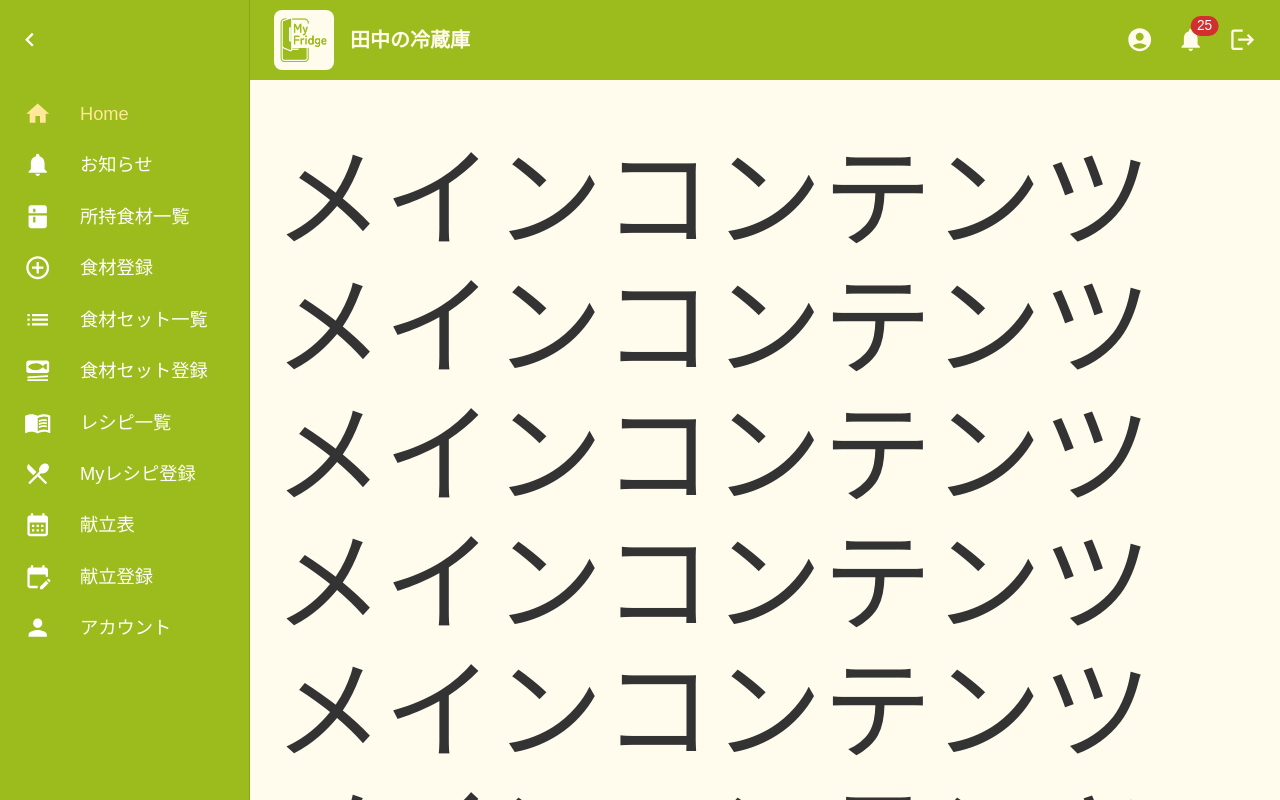
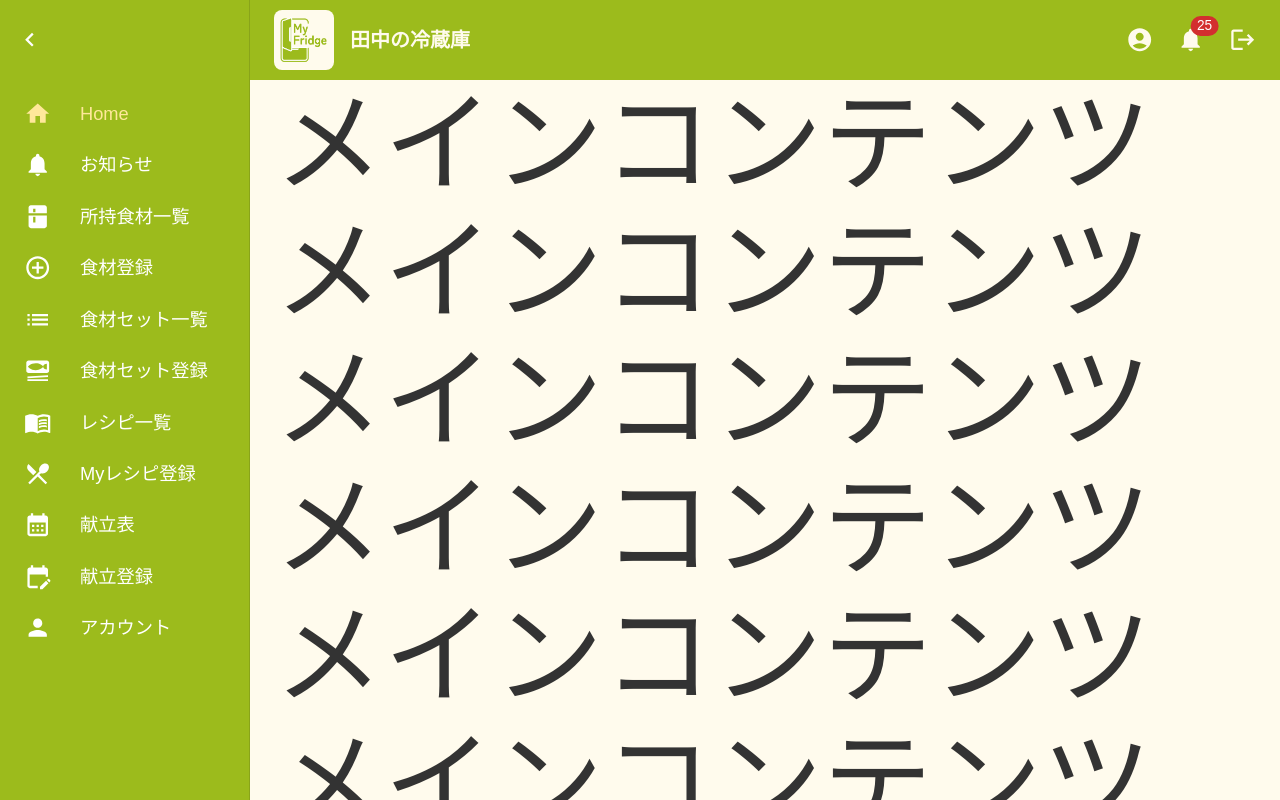
Before and after one commit to masaokaka/my-fridge-frontend, a React (Vite) app in the folder src/: page / in a window 1280 px wide. Shown: the top 800 px of the page. Built offline with nearby package versions, Linux system fonts and the light colour scheme; a web font is replaced by a local one.

Commit message:
add: #9 レイアウトのパディングを修正

```diff
--- a/src/src/components/uniqueParts/Layout/presenter.tsx
+++ b/src/src/components/uniqueParts/Layout/presenter.tsx
@@ -69,7 +69,7 @@ const Layout = ({ children }: Props) => {
           />
           <Container
             sx={{
-              pt: { xs: `${HEADER_HEIGHT_MOBILE}px` },
+              pt: { xs: `${HEADER_HEIGHT_MOBILE}px`, sm: 0 },
               minHeight: {
                 sm: `calc(100vh - ${HEADER_HEIGHT_PC + FOOTER_HEIGHT_PC}px)`,
                 xs: `calc(100vh - ${FOOTER_HEIGHT_MOBILE}px)`,
```
